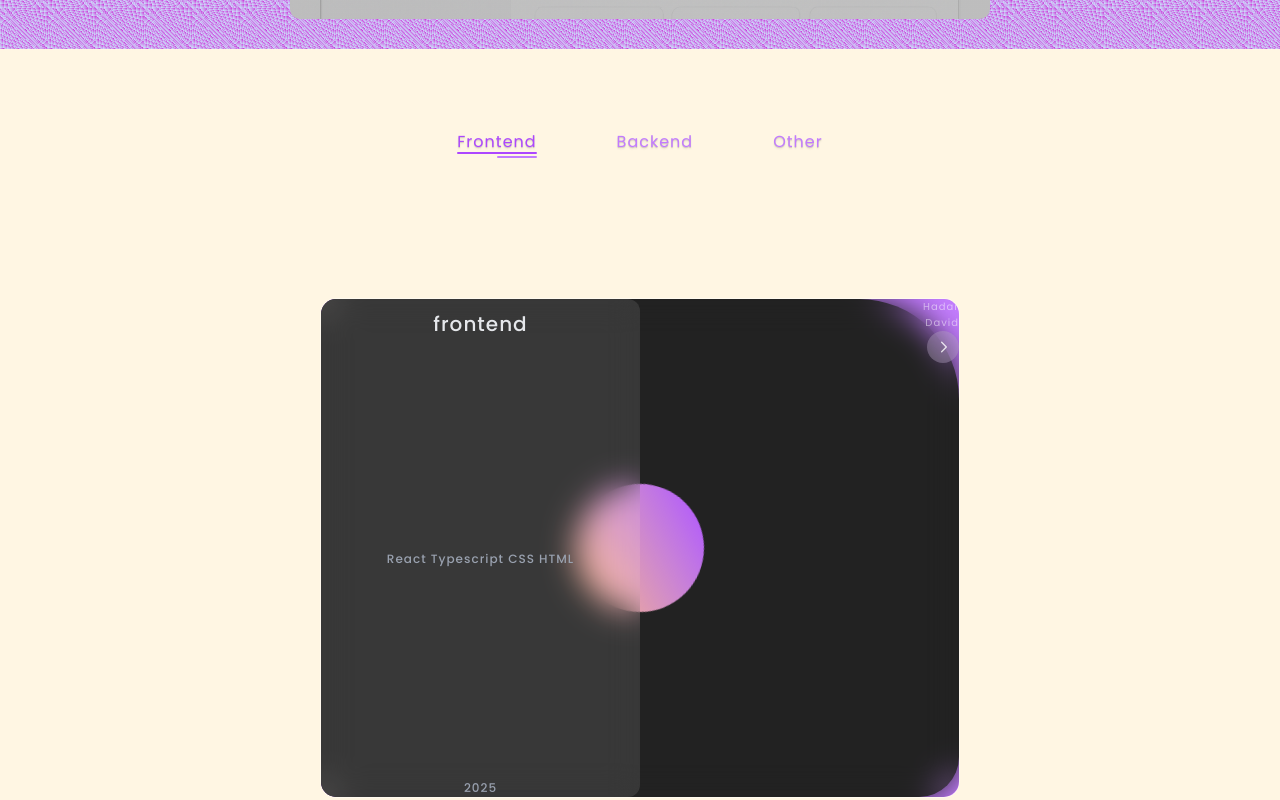
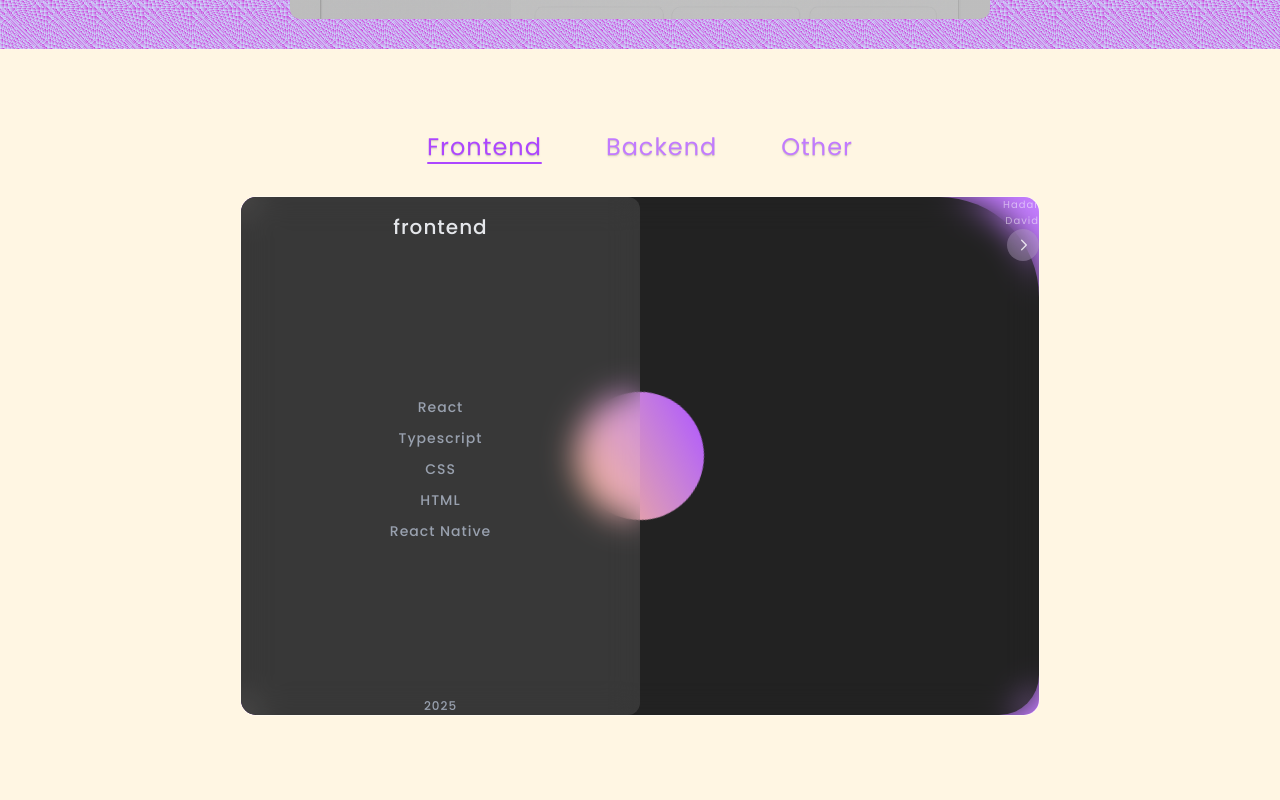
Before and after one commit to hadardv/portfolio, a React (Vite) app: page / in a window 1280 px wide. Shown: the part 3480-4280 px from the top of the page. Built offline with nearby package versions, Linux system fonts and the light colour scheme; a web font is replaced by a local one.

Commit message:
Added mobile swipe ability to skills and responsivness

```diff
--- a/package.json
+++ b/package.json
@@ -17,7 +17,7 @@
     "@react-three/fiber": "^9.3.0",
     "@tailwindcss/vite": "^4.1.13",
     "@types/react-router-dom": "^5.3.3",
-    "framer-motion": "^12.23.12",
+    "framer-motion": "^12.23.24",
     "motion": "^12.23.12",
     "react": "^19.1.1",
     "react-dom": "^19.1.1",
--- a/src/components/SkillCard.tsx
+++ b/src/components/SkillCard.tsx
@@ -8,7 +8,18 @@ export type SkillCardProps = {
 export default function SkillCard(skillsProps: SkillCardProps) {
   return (
     <>
-      <div className="w-[800px] h-[500px] relative border border-solid border-white/40 rounded-2xl overflow-hidden">
+      <div
+        className="
+    relative
+    w-[min(92vw,520px)]          /* mobile */
+    sm:w-[min(90vw,640px)]       /* small tablets */
+    md:w-[min(86vw,720px)]       /* tablets */
+    lg:w-[800px]                 /* desktop */
+    h-[clamp(360px,70vw,520px)]
+    border border-solid border-white/40
+    rounded-2xl overflow-hidden
+  "
+      >
         <div className="w-full h-full p-1 absolute bg-purple-400">
           <div className="w-full h-full rounded-xl rounded-tr-[100px] rounded-br-[40px] bg-[#222]"></div>
         </div>
@@ -22,15 +33,18 @@ export default function SkillCard(skillsProps: SkillCardProps) {
 
         <div className="w-full h-full p-2 flex justify-between absolute inset-0">
           <div className="content w-3/5 p-2 pt-3 pb-1.5 flex flex-col rounded-xl backdrop-blur-lg bg-gray-50/10 text-gray-200 font-medium font-mono">
-            <span className="field-title text-xl font-medium text-center">
+            <span className="field-title text-lg md:text-xl font-medium text-center">
               {skillsProps.field}
             </span>
-            <span className="skill-list text-xs text-gray-400 text-center mb-4">
-              {skillsProps.skills &&
-                skillsProps.skills.map((s) => {
-                  return `${s} `;
-                })}
-            </span>
+            <div className="text-xs md:text-sm text-gray-400 text-center mb-4">
+              <div className="skill-list mb-4">
+                {skillsProps.skills?.map((s) => (
+                  <span key={s} className="skill-item">
+                    {s}
+                  </span>
+                ))}
+              </div>
+            </div>
             <div className="w-full mt-auto flex items-center justify-center">
               <span className="text-xs text-gray-400">2025</span>
             </div>
--- a/src/components/Stack.tsx
+++ b/src/components/Stack.tsx
@@ -1,64 +1,134 @@
+// Stack.tsx
 import React from "react";
-// import DeskSetupViewer from "./DeskSetupViewer";
+import { AnimatePresence, motion } from "framer-motion";
 import "./stack.css";
 import StackOptions from "./ui/StackOptions";
 import SkillCard from "./SkillCard";
 
 export type fieldType = "frontend" | "backend" | "other";
+const FIELDS: fieldType[] = ["frontend", "backend", "other"];
 
 export default function Stack() {
   const [fieldSelected, setFieldSelected] =
     React.useState<fieldType>("frontend");
-  const handleFieldSelect = (fieldSelected: fieldType) => {
-    setFieldSelected(fieldSelected);
+
+  // +1 = next, -1 = prev
+  const [dir, setDir] = React.useState<1 | -1>(1);
+
+  const idx = FIELDS.indexOf(fieldSelected);
+  const goNext = () => {
+    setDir(1);
+    setFieldSelected(FIELDS[(idx + 1) % FIELDS.length]);
   };
+  const goPrev = () => {
+    setDir(-1);
+    setFieldSelected(FIELDS[(idx - 1 + FIELDS.length) % FIELDS.length]);
+  };
+
+  const lastSwitch = React.useRef(0);
+  const trigger = (d: "next" | "prev") => {
+    const now = Date.now();
+    if (now - lastSwitch.current < 350) return;
+    lastSwitch.current = now;
+    // eslint-disable-next-line @typescript-eslint/no-unused-expressions
+    d === "next" ? goNext() : goPrev();
+  };
+
+  // swipe
+  const startX = React.useRef<number | null>(null);
+  const onTouchStart: React.TouchEventHandler<HTMLDivElement> = (e) => {
+    startX.current = e.touches[0].clientX;
+  };
+  const onTouchEnd: React.TouchEventHandler<HTMLDivElement> = (e) => {
+    if (startX.current == null) return;
+    const dx = e.changedTouches[0].clientX - startX.current;
+    startX.current = null;
+    if (Math.abs(dx) < 50) return;
+    // eslint-disable-next-line @typescript-eslint/no-unused-expressions
+    dx < 0 ? goNext() : goPrev();
+  };
+
   return (
     <div id="stack" className="skills-stack">
       <div className="left-skills">
         <div className="field-options">
           <StackOptions
-            onFieldSelect={handleFieldSelect}
+            onFieldSelect={(f) => {
+              // set direction based on where the target is relative to current
+              const targetIdx = FIELDS.indexOf(f);
+              const d = targetIdx > idx ? 1 : -1;
+              setDir(d as 1 | -1);
+              setFieldSelected(f);
+            }}
             currentField={fieldSelected}
           />
         </div>
-        <div className="dynamic-cards">
+
+        <div
+          className="dynamic-cards"
+          onTouchStart={onTouchStart}
+          onTouchEnd={onTouchEnd}
+        >
+          <AnimatePresence mode="wait" initial={false}>
+            <motion.div
+              key={fieldSelected}
+              initial={{ opacity: 0.6, x: 10 * dir }}
+              animate={{ opacity: 1, x: 0 }}
+              exit={{ opacity: 0.6, x: -10 * dir }}
+              transition={{ duration: 0.35, ease: "easeInOut" }}
+            >
               {fieldSelected === "frontend" && (
                 <SkillCard
-              field={"frontend"}
-              skills={["React", "Typescript", "CSS", "HTML"]}
+                  field="frontend"
+                  skills={[
+                    "React",
+                    "Typescript",
+                    "CSS",
+                    "HTML",
+                    "React Native",
+                  ]}
                 />
               )}
               {fieldSelected === "backend" && (
                 <SkillCard
-              field={"backend"}
-              skills={["Node.js", "Express", "MongoDB", "Python"]}
+                  field="backend"
+                  skills={[
+                    "Node.js",
+                    "Express",
+                    "MSSQL",
+                    "Python",
+                    "Java",
+                    "Springboot",
+                    "PostgreSQL",
+                    "Kotlin",
+                    "Firebase",
+                  ]}
                 />
               )}
               {fieldSelected === "other" && (
                 <SkillCard
-              field={"other"}
-              skills={["Git", "Docker", "CI/CD", "Testing"]}
+                  field="other"
+                  skills={["Git", "Docker", "Testing"]}
                 />
               )}
+            </motion.div>
+          </AnimatePresence>
+
+          {/* Edge hot-zones over the card */}
+          <div
+            className="edge edge-left"
+            onMouseEnter={() => trigger("prev")}
+            onClick={() => trigger("prev")}
+            aria-label="Previous"
+          />
+          <div
+            className="edge edge-right"
+            onMouseEnter={() => trigger("next")}
+            onClick={() => trigger("next")}
+            aria-label="Next"
+          />
         </div>
       </div>
-      {/* <DeskSetupViewer
-        src="/models/setup-draco.glb"
-        fit="contain"
-        interactive={true}
-        autoRotate
-        style={{
-          position: "absolute",
-          top: 0,
-          right: 0,
-          bottom: 0,
-          width: "55%",
-          height: "100%",
-          zIndex: 0,
-          marginRight: "20px",
-          marginTop: "20px",
-        }}
-      /> */}
     </div>
   );
 }
--- a/src/components/skillCard.css
+++ b/src/components/skillCard.css
@@ -4,9 +4,20 @@
 }
 
 .field-title {
-  margin-top: 10px;
+  margin-top: 15px;
 }
 
 .arrow:hover {
   transform: scale(1.1);
 }
+
+.skill-list {
+  display: flex;
+  flex-direction: column;
+  gap: 10px;
+  align-items: center;
+}
+
+.skill-item {
+  display: block;
+}
--- a/src/components/stack.css
+++ b/src/components/stack.css
@@ -19,9 +19,83 @@
 
 .dynamic-cards {
   position: relative;
-  width: 50%;
+  width: min(92vw, 880px);
   display: flex;
   justify-content: center;
   align-items: center;
-  top: 20%;
+  margin-top: 2rem;
+  touch-action: pan-y;
 }
+
+.card-stage {
+  position: relative;
+  width: 100%;
+  display: grid;
+  place-items: center;
+}
+
+.card-layer {
+  position: absolute;
+  inset: 0;
+  display: flex;
+  align-items: center;
+  justify-content: center;
+}
+
+.edge {
+  position: absolute;
+  top: 0;
+  bottom: 0;
+  width: 80px;
+  z-index: 20;
+  cursor: pointer;
+  background: transparent;
+}
+
+.edge-left {
+  left: 0;
+}
+.edge-right {
+  right: 0;
+}
+
+.dynamic-cards.animating .edge {
+  pointer-events: none;
+}
+
+@media (max-width: 768px) {
+  .skills-stack {
+    flex-direction: column;
+    min-height: auto;
+  }
+
+  .left-skills {
+    padding-top: 3.5rem;
+  }
+
+  .dynamic-cards {
+    width: min(94vw, 720px);
+    margin-top: 1.5rem;
+    margin-bottom: 3rem;
+  }
+
+  .edge {
+    width: 56px;
+  }
+}
+
+@media (max-width: 480px) {
+  .left-skills {
+    padding-top: 2rem;
+  }
+
+  .dynamic-cards {
+    width: 94vw;
+    margin-top: 1rem;
+    margin-bottom: 2rem;
+  }
+
+  .edge {
+    width: 32px;
+  }
+}
--- a/src/components/ui/StackOptions.tsx
+++ b/src/components/ui/StackOptions.tsx
@@ -1,3 +1,5 @@
+import "./stackOptions.css";
+
 type StackOptionsProps = {
   onFieldSelect: (fieldSelected: "frontend" | "backend" | "other") => void;
   currentField: "frontend" | "backend" | "other";
@@ -9,47 +11,56 @@ export default function StackOptions({
 }: StackOptionsProps) {
   return (
     <>
-      <div className="flex mt-3 mr-8 space-x-3 gap-20 select-none">
-        <label className="flex items-center justify-center flex-grow cursor-pointer radio">
+      <div className="stack-tabs mt-4 mx-auto flex items-center justify-center gap-6 md:gap-16 px-4 overflow-x-auto select-none">
+        <label
+          className="flex items-center justify-center flex-shrink-0 cursor-pointer radio"
+          onMouseEnter={() => onFieldSelect("frontend")}
+        >
           <input
             className="hidden peer"
             value="frontend"
             name="radio"
             type="radio"
             checked={currentField === "frontend"}
-            onClick={() => onFieldSelect("frontend")}
+            onChange={() => onFieldSelect("frontend")}
             style={{ display: "none" }}
           />
-          <span className="relative text-md text-purple-400 text-shadow-sm transition-all duration-300 after:opacity-0 peer-checked:after:opacity-100 peer-checked:after:transition-all peer-checked:after:duration-300 peer-checked:text-purple-500 peer-checked:after:content-[''] peer-checked:after:block peer-checked:after:w-1/2 peer-checked:after:h-0.5 peer-checked:after:bg-purple-400 peer-checked:after:rounded-md peer-checked:after:absolute peer-checked:after:right-0 peer-checked:after:-bottom-1 peer-checked:before:content-[''] peer-checked:before:block peer-checked:before:w-full peer-checked:before:h-0.5 peer-checked:before:bg-purple-500 before:opacity-0 peer-checked:before:opacity-100 peer-checked:before:transition-all peer-checked:before:duration-300 peer-checked:before:rounded-md peer-checked:before:absolute peer-checked:before:right-0 peer-checked:before:bottom-0">
+          <span className="relative text-xl sm:text-xl md:text-2xl text-purple-400 text-shadow-sm transition-all duration-300 after:opacity-0 peer-checked:after:opacity-100 peer-checked:after:transition-all peer-checked:after:duration-300 peer-checked:text-purple-500 peer-checked:after:content-[''] peer-checked:after:block peer-checked:after:w-1/2 peer-checked:after:h-0.5 peer-checked:after:bg-purple-400 peer-checked:after:rounded-md peer-checked:after:absolute peer-checked:after:right-0 peer-checked:after:-bottom-1 peer-checked:before:content-[''] peer-checked:before:block peer-checked:before:w-full peer-checked:before:h-0.5 peer-checked:before:bg-purple-500 before:opacity-0 peer-checked:before:opacity-100 peer-checked:before:transition-all peer-checked:before:duration-300 peer-checked:before:rounded-md peer-checked:before:absolute peer-checked:before:right-0 peer-checked:before:bottom-0">
             Frontend
           </span>
         </label>
 
-        <label className="flex items-center justify-center flex-grow cursor-pointer radio">
+        <label
+          className="flex items-center justify-center flex-shrink-0 cursor-pointer radio"
+          onMouseEnter={() => onFieldSelect("backend")}
+        >
           <input
             className="hidden peer"
             value="backend"
             name="radio"
             type="radio"
             checked={currentField === "backend"}
-            onClick={() => onFieldSelect("backend")}
+            onChange={() => onFieldSelect("backend")}
             style={{ display: "none" }}
           />
-          <span className="relative text-md text-purple-400 text-shadow-sm transition-all duration-300 after:opacity-0 peer-checked:after:opacity-100 peer-checked:after:transition-all peer-checked:after:duration-300 peer-checked:text-purple-500 peer-checked:after:content-[''] peer-checked:after:block peer-checked:after:w-1/2 peer-checked:after:h-0.5 peer-checked:after:bg-purple-400 peer-checked:after:rounded-md peer-checked:after:absolute peer-checked:after:right-0 peer-checked:after:-bottom-1 peer-checked:before:content-[''] peer-checked:before:block peer-checked:before:w-full peer-checked:before:h-0.5 peer-checked:before:bg-purple-500 before:opacity-0 peer-checked:before:opacity-100 peer-checked:before:transition-all peer-checked:before:duration-300 peer-checked:before:rounded-md peer-checked:before:absolute peer-checked:before:right-0 peer-checked:before:bottom-0">
+          <span className="relative text-xl sm:text-xl md:text-2xl text-purple-400 text-shadow-sm transition-all duration-300 after:opacity-0 peer-checked:after:opacity-100 peer-checked:after:transition-all peer-checked:after:duration-300 peer-checked:text-purple-500 peer-checked:after:content-[''] peer-checked:after:block peer-checked:after:w-1/2 peer-checked:after:h-0.5 peer-checked:after:bg-purple-400 peer-checked:after:rounded-md peer-checked:after:absolute peer-checked:after:right-0 peer-checked:after:-bottom-1 peer-checked:before:content-[''] peer-checked:before:block peer-checked:before:w-full peer-checked:before:h-0.5 peer-checked:before:bg-purple-500 before:opacity-0 peer-checked:before:opacity-100 peer-checked:before:transition-all peer-checked:before:duration-300 peer-checked:before:rounded-md peer-checked:before:absolute peer-checked:before:right-0 peer-checked:before:bottom-0">
             Backend
           </span>
         </label>
-        <label className="flex items-center justify-center flex-grow cursor-pointer radio">
+        <label
+          className="flex items-center justify-center flex-shrink-0 cursor-pointer radio"
+          onMouseEnter={() => onFieldSelect("other")}
+        >
           <input
             className="hidden peer"
             value="other"
             name="radio"
             type="radio"
             checked={currentField === "other"}
-            onClick={() => onFieldSelect("other")}
+            onChange={() => onFieldSelect("other")}
             style={{ display: "none" }}
           />
-          <span className="relative text-md text-purple-400 text-shadow-sm transition-all duration-300 after:opacity-0 peer-checked:after:opacity-100 peer-checked:after:transition-all peer-checked:after:duration-300 peer-checked:text-purple-500 peer-checked:after:content-[''] peer-checked:after:block peer-checked:after:w-1/2 peer-checked:after:h-0.5 peer-checked:after:bg-purple-400 peer-checked:after:rounded-md peer-checked:after:absolute peer-checked:after:right-0 peer-checked:after:-bottom-1 peer-checked:before:content-[''] peer-checked:before:block peer-checked:before:w-full peer-checked:before:h-0.5 peer-checked:before:bg-purple-500 before:opacity-0 peer-checked:before:opacity-100 peer-checked:before:transition-all peer-checked:before:duration-300 peer-checked:before:rounded-md peer-checked:before:absolute peer-checked:before:right-0 peer-checked:before:bottom-0">
+          <span className="relative text-xl sm:text-xl md:text-2xl text-purple-400 text-shadow-sm transition-all duration-300 after:opacity-0 peer-checked:after:opacity-100 peer-checked:after:transition-all peer-checked:after:duration-300 peer-checked:text-purple-500 peer-checked:after:content-[''] peer-checked:after:block peer-checked:after:w-1/2 peer-checked:after:h-0.5 peer-checked:after:bg-purple-400 peer-checked:after:rounded-md peer-checked:after:absolute peer-checked:after:right-0 peer-checked:after:-bottom-1 peer-checked:before:content-[''] peer-checked:before:block peer-checked:before:w-full peer-checked:before:h-0.5 peer-checked:before:bg-purple-500 before:opacity-0 peer-checked:before:opacity-100 peer-checked:before:transition-all peer-checked:before:duration-300 peer-checked:before:rounded-md peer-checked:before:absolute peer-checked:before:right-0 peer-checked:before:bottom-0">
             Other
           </span>
         </label>
--- /dev/null
+++ b/src/components/ui/stackOptions.css
@@ -0,0 +1,7 @@
+.stack-tabs {
+  scrollbar-width: none;
+  -ms-overflow-style: none;
+}
+.stack-tabs::-webkit-scrollbar {
+  display: none;
+}
```
Also changed, not shown: 1 other file (tests, documents, lock files or other folders). Lines whose indentation alone changed are shown as unchanged.
